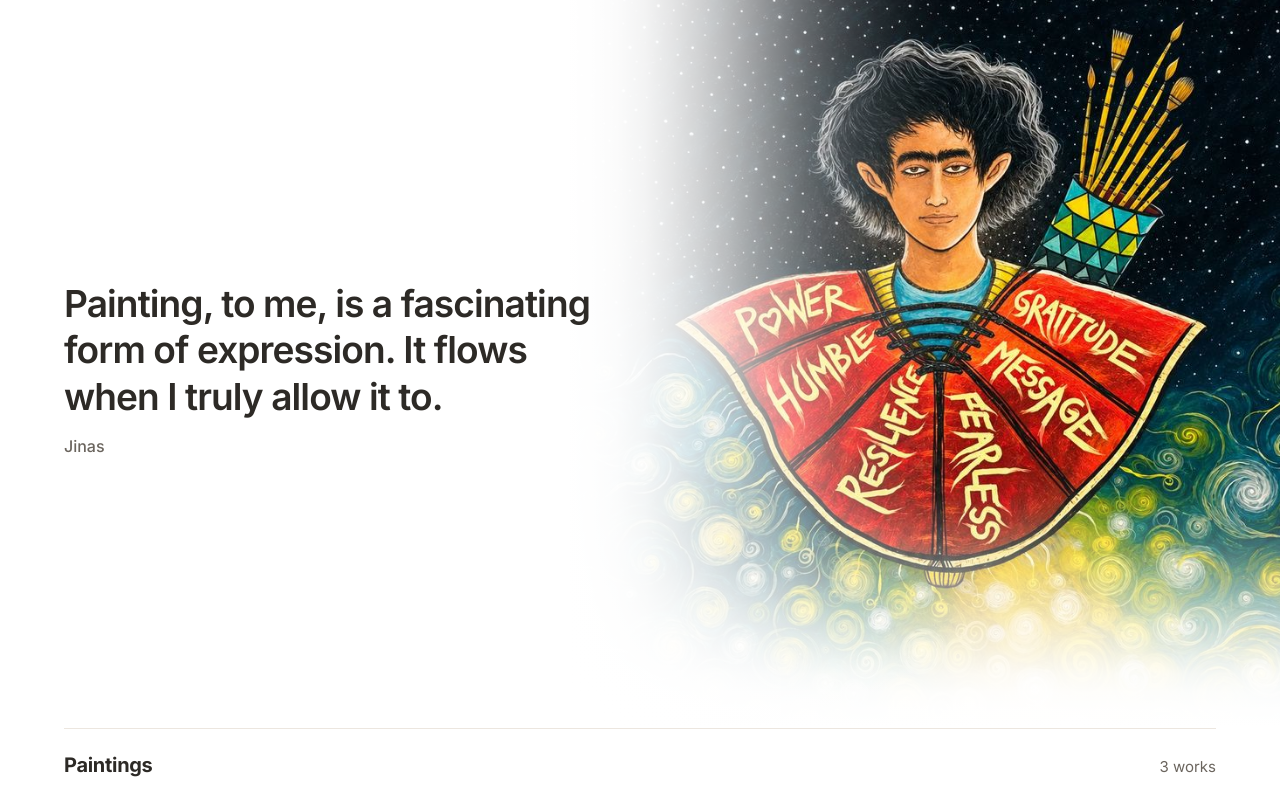
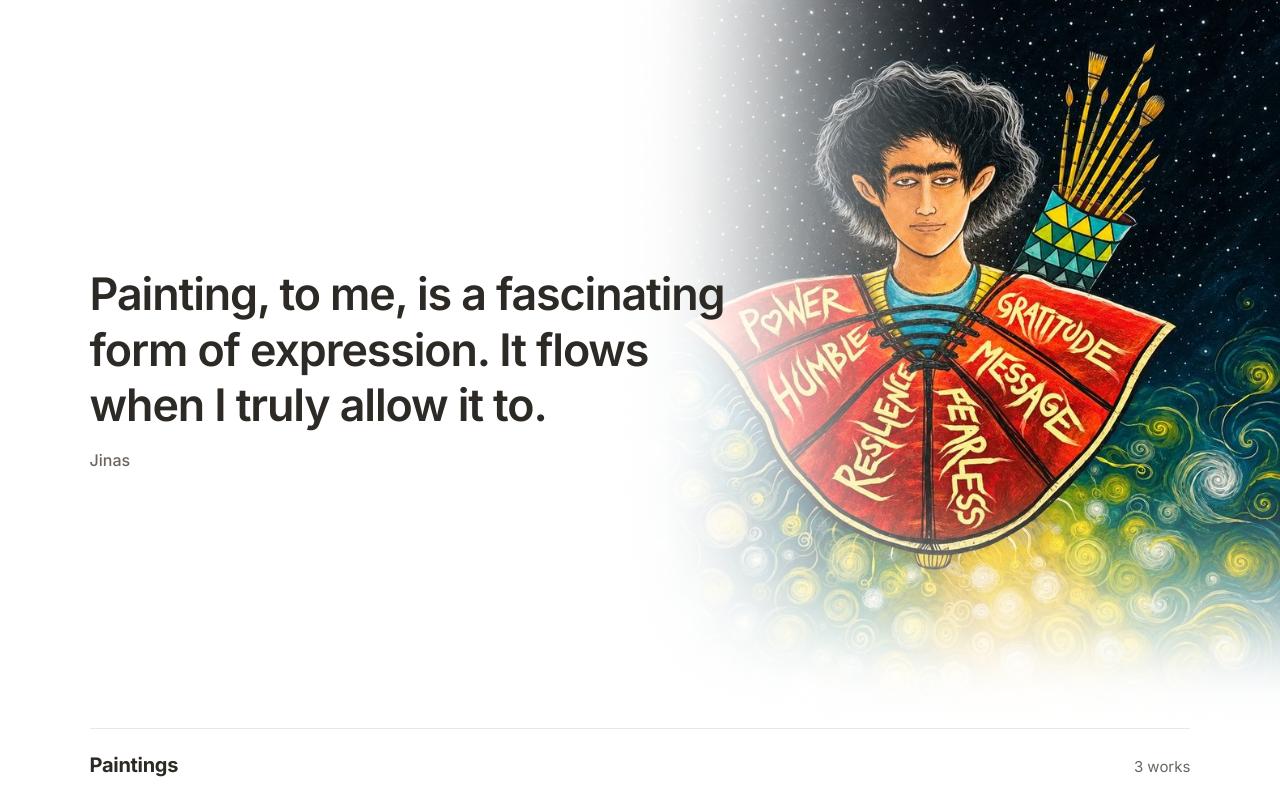
Before and after one commit to jinasthadayil/lifeofjinas, a plain HTML site: page index.html in a window 1280 px wide. Shown: the part 66-856 px from the top of the page. Drawn offline with Linux system fonts and the light colour scheme.

Commit message:
More side margin on desktop; quote about 20% larger with fade refitted
Co-Authored-By: Claude Opus 5.5 <noreply@anthropic.com>
Claude-Session: https://claude.ai/code/session_01LETptA9N7Jg928BgMe4Kc1

```diff
--- a/index.html
+++ b/index.html
@@ -31,7 +31,8 @@
 body{margin:0;overflow-x:clip;background:var(--white);color:var(--ink);font-family:var(--font);font-size:17px;line-height:1.6;-webkit-font-smoothing:antialiased}
 img{max-width:100%}
 [hidden]{display:none!important}
-.wrap{max-width:2000px;margin:0 auto;padding-left:max(20px,5vw,env(safe-area-inset-left,0px));padding-right:max(20px,5vw,env(safe-area-inset-right,0px))}
+.wrap{max-width:2000px;margin:0 auto;padding-left:max(20px,7vw,env(safe-area-inset-left,0px));padding-right:max(20px,7vw,env(safe-area-inset-right,0px))}
+@media (max-width:760px){.wrap{padding-left:max(20px,env(safe-area-inset-left,0px));padding-right:max(20px,env(safe-area-inset-right,0px))}}
 a{color:inherit}
 :focus-visible{outline:3px solid var(--sun);outline-offset:3px;border-radius:8px}
 h1,h2{margin:0;letter-spacing:-.03em;text-wrap:balance}
@@ -48,9 +49,9 @@ header .wrap{display:flex;align-items:center;justify-content:space-between;gap:1
 .intro-text{position:relative}
 .hero-art{position:absolute;z-index:-1;top:-79px;bottom:0;left:calc(50% - 50vw);right:calc(50% - 50vw);
   background:
-    linear-gradient(90deg,#fff 0,#fff 44%,rgba(255,255,255,0.998) 46.1%,rgba(255,255,255,0.984) 48.2%,rgba(255,255,255,0.951) 50.4%,rgba(255,255,255,0.896) 52.5%,rgba(255,255,255,0.820) 54.6%,rgba(255,255,255,0.725) 56.8%,rgba(255,255,255,0.616) 58.9%,rgba(255,255,255,0.500) 61.0%,rgba(255,255,255,0.384) 63.1%,rgba(255,255,255,0.275) 65.2%,rgba(255,255,255,0.180) 67.4%,rgba(255,255,255,0.104) 69.5%,rgba(255,255,255,0.049) 71.6%,rgba(255,255,255,0.016) 73.8%,rgba(255,255,255,0.002) 75.9%,rgba(255,255,255,0.000) 78.0%),
+    linear-gradient(90deg,#fff 0,#fff 48%,rgba(255,255,255,0.998) 50.0%,rgba(255,255,255,0.984) 52.0%,rgba(255,255,255,0.951) 54.0%,rgba(255,255,255,0.896) 56.0%,rgba(255,255,255,0.820) 58.0%,rgba(255,255,255,0.725) 60.0%,rgba(255,255,255,0.616) 62.0%,rgba(255,255,255,0.500) 64.0%,rgba(255,255,255,0.384) 66.0%,rgba(255,255,255,0.275) 68.0%,rgba(255,255,255,0.180) 70.0%,rgba(255,255,255,0.104) 72.0%,rgba(255,255,255,0.049) 74.0%,rgba(255,255,255,0.016) 76.0%,rgba(255,255,255,0.002) 78.0%,rgba(255,255,255,0.000) 80.0%),
     linear-gradient(to bottom,rgba(255,255,255,0) 64%,rgba(255,255,255,0.002) 66.2%,rgba(255,255,255,0.016) 68.5%,rgba(255,255,255,0.049) 70.8%,rgba(255,255,255,0.104) 73.0%,rgba(255,255,255,0.180) 75.2%,rgba(255,255,255,0.275) 77.5%,rgba(255,255,255,0.384) 79.8%,rgba(255,255,255,0.500) 82.0%,rgba(255,255,255,0.616) 84.2%,rgba(255,255,255,0.725) 86.5%,rgba(255,255,255,0.820) 88.8%,rgba(255,255,255,0.896) 91.0%,rgba(255,255,255,0.951) 93.2%,rgba(255,255,255,0.984) 95.5%,rgba(255,255,255,0.998) 97.8%,rgba(255,255,255,1.000) 100.0%),
-    url(images/artcher-backdrop.jpg) right -3vw center/auto 110% no-repeat #fff}
+    url(images/artcher-backdrop.jpg) right center/auto 102% no-repeat #fff}
 @media (max-width:760px){body.home .mark{color:#fff;text-shadow:0 1px 10px #000a}.intro{display:grid;min-height:0;gap:8px;padding-top:0}.intro-text{max-width:none}.hero-art{position:static;order:-1;width:auto;aspect-ratio:1161/1355;background:url(images/artcher-backdrop.jpg) center/100% 100% no-repeat;margin-inline:calc(50% - 50vw);margin-top:-79px;z-index:auto;
   -webkit-mask-image:linear-gradient(to bottom,#000 65%,transparent 100%);mask-image:linear-gradient(to bottom,#000 65%,transparent 100%)}}
 .intro blockquote{margin:0;font-size:clamp(26px,3.6vw,42px);line-height:1.25;font-weight:600;letter-spacing:-.025em;text-wrap:balance}
@@ -114,7 +115,7 @@ dialog.ask::backdrop{background:rgba(30,26,22,.45)}
 @media (prefers-reduced-motion:reduce){.pill,.tile img,.tile canvas{transition:none}}
 /* Desktop hero: quote always three lines; the painting's fade starts where it ends */
 @media (min-width:761px){
-  .intro{--fs:clamp(24px,2.9vw,42px);--qw:calc(var(--fs) * 15.6)}
+  .intro{--fs:clamp(26px,3.5vw,56px);--qw:calc(var(--fs) * 15.6)}
   .intro blockquote{font-size:var(--fs);width:var(--qw);text-wrap:balance}
 }
 </style>
```
